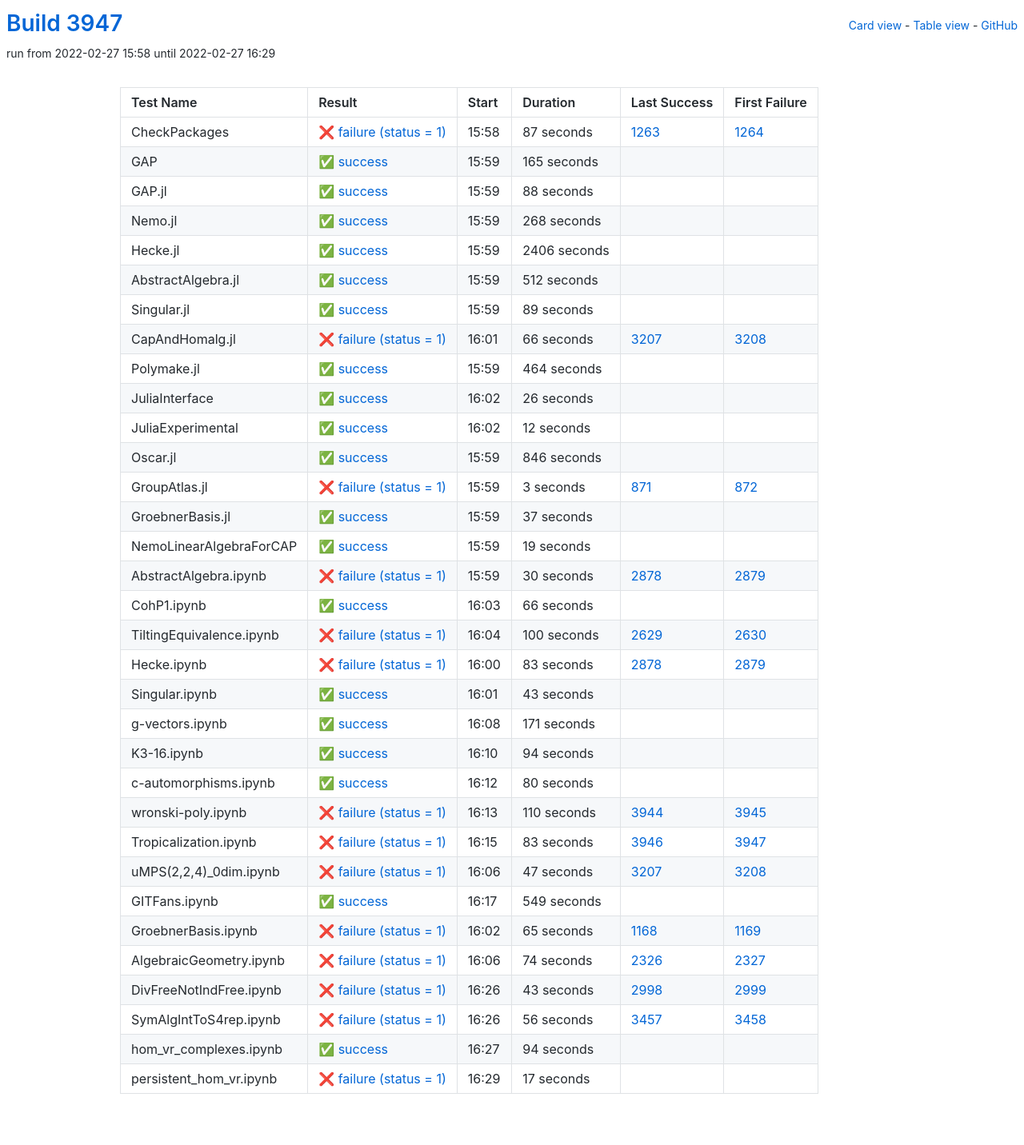
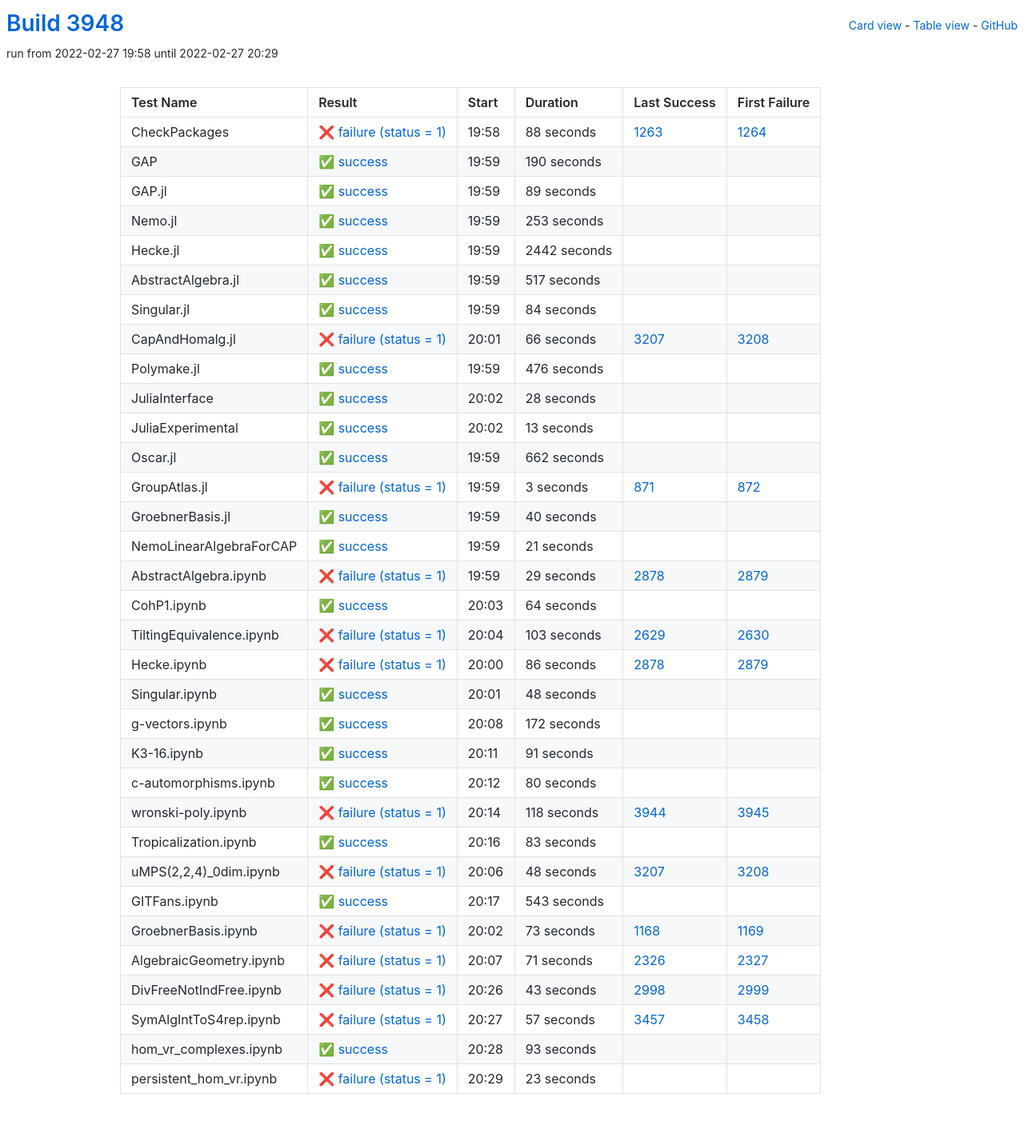
Before and after one commit to oscar-system/oscar-ci-status-stable, a Jekyll site: the page built from table.html, in a window 1280 px wide. Shown: the whole page at 80% size. Built offline with Jekyll 4.4.1, drawn with Linux system fonts in a browser that asks for light colours.

Commit message:
Build #3948

```diff
--- a/_data/ci.yml
+++ b/_data/ci.yml
@@ -1,6 +1,6 @@
 ---
-build: 3947
-build_url: https://oscarci.mathematik.uni-kl.de/job/oscar-stable/3947/
+build: 3948
+build_url: https://oscarci.mathematik.uni-kl.de/job/oscar-stable/3948/
 job: oscar-stable
 organization: oscar-system
 repo: oscar-ci-status-stable
@@ -8,80 +8,32 @@ repourl: https://github.com/oscar-system/oscar-ci-status-stable
 tests:
 - name: CheckPackages
   id: checkpackages
-  log: https://oscarci.mathematik.uni-kl.de/job/oscar-stable/3947/artifact/logs/build-3947/CheckPackages.log
-  start: 2022-02-27 15:58
+  log: https://oscarci.mathematik.uni-kl.de/job/oscar-stable/3948/artifact/logs/build-3948/CheckPackages.log
+  start: 2022-02-27 19:58
   success: false
   exitcode: 1
   status: failure
-  duration: 87
+  duration: 88
   last_success: 1263
   last_success_url: https://oscarci.mathematik.uni-kl.de/job/oscar-stable/1263/
   first_failure: 1264
   first_failure_url: https://oscarci.mathematik.uni-kl.de/job/oscar-stable/1264/
 - name: GAP
   id: gap
-  log: https://oscarci.mathematik.uni-kl.de/job/oscar-stable/3947/artifact/logs/build-3947/GAP.log
-  start: 2022-02-27 15:59
+  log: https://oscarci.mathematik.uni-kl.de/job/oscar-stable/3948/artifact/logs/build-3948/GAP.log
+  start: 2022-02-27 19:59
   success: true
   exitcode: 0
   status: success
-  duration: 165
+  duration: 190
   last_success: false
   last_success_url:
   first_failure: false
   first_failure_url:
 - name: GAP.jl
   id: gap-jl
-  log: https://oscarci.mathematik.uni-kl.de/job/oscar-stable/3947/artifact/logs/build-3947/GAP.jl.log
-  start: 2022-02-27 15:59
-  success: true
-  exitcode: 0
-  status: success
-  duration: 88
-  last_success: false
-  last_success_url:
-  first_failure: false
-  first_failure_url:
-- name: Nemo.jl
-  id: nemo-jl
-  log: https://oscarci.mathematik.uni-kl.de/job/oscar-stable/3947/artifact/logs/build-3947/Nemo.jl.log
-  start: 2022-02-27 15:59
-  success: true
-  exitcode: 0
-  status: success
-  duration: 268
-  last_success: false
-  last_success_url:
-  first_failure: false
-  first_failure_url:
-- name: Hecke.jl
-  id: hecke-jl
-  log: https://oscarci.mathematik.uni-kl.de/job/oscar-stable/3947/artifact/logs/build-3947/Hecke.jl.log
-  start: 2022-02-27 15:59
-  success: true
-  exitcode: 0
-  status: success
-  duration: 2406
-  last_success: false
-  last_success_url:
-  first_failure: false
-  first_failure_url:
-- name: AbstractAlgebra.jl
-  id: abstractalgebra-jl
-  log: https://oscarci.mathematik.uni-kl.de/job/oscar-stable/3947/artifact/logs/build-3947/AbstractAlgebra.jl.log
-  start: 2022-02-27 15:59
-  success: true
-  exitcode: 0
-  status: success
-  duration: 512
-  last_success: false
-  last_success_url:
-  first_failure: false
-  first_failure_url:
-- name: Singular.jl
-  id: singular-jl
-  log: https://oscarci.mathematik.uni-kl.de/job/oscar-stable/3947/artifact/logs/build-3947/Singular.jl.log
-  start: 2022-02-27 15:59
+  log: https://oscarci.mathematik.uni-kl.de/job/oscar-stable/3948/artifact/logs/build-3948/GAP.jl.log
+  start: 2022-02-27 19:59
   success: true
   exitcode: 0
   status: success
@@ -90,10 +42,58 @@ tests:
   last_success_url:
   first_failure: false
   first_failure_url:
+- name: Nemo.jl
+  id: nemo-jl
+  log: https://oscarci.mathematik.uni-kl.de/job/oscar-stable/3948/artifact/logs/build-3948/Nemo.jl.log
+  start: 2022-02-27 19:59
+  success: true
+  exitcode: 0
+  status: success
+  duration: 253
+  last_success: false
+  last_success_url:
+  first_failure: false
+  first_failure_url:
+- name: Hecke.jl
+  id: hecke-jl
+  log: https://oscarci.mathematik.uni-kl.de/job/oscar-stable/3948/artifact/logs/build-3948/Hecke.jl.log
+  start: 2022-02-27 19:59
+  success: true
+  exitcode: 0
+  status: success
+  duration: 2442
+  last_success: false
+  last_success_url:
+  first_failure: false
+  first_failure_url:
+- name: AbstractAlgebra.jl
+  id: abstractalgebra-jl
+  log: https://oscarci.mathematik.uni-kl.de/job/oscar-stable/3948/artifact/logs/build-3948/AbstractAlgebra.jl.log
+  start: 2022-02-27 19:59
+  success: true
+  exitcode: 0
+  status: success
+  duration: 517
+  last_success: false
+  last_success_url:
+  first_failure: false
+  first_failure_url:
+- name: Singular.jl
+  id: singular-jl
+  log: https://oscarci.mathematik.uni-kl.de/job/oscar-stable/3948/artifact/logs/build-3948/Singular.jl.log
+  start: 2022-02-27 19:59
+  success: true
+  exitcode: 0
+  status: success
+  duration: 84
+  last_success: false
+  last_success_url:
+  first_failure: false
+  first_failure_url:
 - name: CapAndHomalg.jl
   id: capandhomalg-jl
-  log: https://oscarci.mathematik.uni-kl.de/job/oscar-stable/3947/artifact/logs/build-3947/CapAndHomalg.jl.log
-  start: 2022-02-27 16:01
+  log: https://oscarci.mathematik.uni-kl.de/job/oscar-stable/3948/artifact/logs/build-3948/CapAndHomalg.jl.log
+  start: 2022-02-27 20:01
   success: false
   exitcode: 1
   status: failure
@@ -104,56 +104,56 @@ tests:
   first_failure_url: https://oscarci.mathematik.uni-kl.de/job/oscar-stable/3208/
 - name: Polymake.jl
   id: polymake-jl
-  log: https://oscarci.mathematik.uni-kl.de/job/oscar-stable/3947/artifact/logs/build-3947/Polymake.jl.log
-  start: 2022-02-27 15:59
+  log: https://oscarci.mathematik.uni-kl.de/job/oscar-stable/3948/artifact/logs/build-3948/Polymake.jl.log
+  start: 2022-02-27 19:59
   success: true
   exitcode: 0
   status: success
-  duration: 464
+  duration: 476
   last_success: false
   last_success_url:
   first_failure: false
   first_failure_url:
 - name: JuliaInterface
   id: juliainterface
-  log: https://oscarci.mathematik.uni-kl.de/job/oscar-stable/3947/artifact/logs/build-3947/JuliaInterface.log
-  start: 2022-02-27 16:02
+  log: https://oscarci.mathematik.uni-kl.de/job/oscar-stable/3948/artifact/logs/build-3948/JuliaInterface.log
+  start: 2022-02-27 20:02
   success: true
   exitcode: 0
   status: success
-  duration: 26
+  duration: 28
   last_success: false
   last_success_url:
   first_failure: false
   first_failure_url:
 - name: JuliaExperimental
   id: juliaexperimental
-  log: https://oscarci.mathematik.uni-kl.de/job/oscar-stable/3947/artifact/logs/build-3947/JuliaExperimental.log
-  start: 2022-02-27 16:02
+  log: https://oscarci.mathematik.uni-kl.de/job/oscar-stable/3948/artifact/logs/build-3948/JuliaExperimental.log
+  start: 2022-02-27 20:02
   success: true
   exitcode: 0
   status: success
-  duration: 12
+  duration: 13
   last_success: false
   last_success_url:
   first_failure: false
   first_failure_url:
 - name: Oscar.jl
   id: oscar-jl
-  log: https://oscarci.mathematik.uni-kl.de/job/oscar-stable/3947/artifact/logs/build-3947/Oscar.jl.log
-  start: 2022-02-27 15:59
+  log: https://oscarci.mathematik.uni-kl.de/job/oscar-stable/3948/artifact/logs/build-3948/Oscar.jl.log
+  start: 2022-02-27 19:59
   success: true
   exitcode: 0
   status: success
-  duration: 846
+  duration: 662
   last_success: false
   last_success_url:
   first_failure: false
   first_failure_url:
 - name: GroupAtlas.jl
   id: groupatlas-jl
-  log: https://oscarci.mathematik.uni-kl.de/job/oscar-stable/3947/artifact/logs/build-3947/GroupAtlas.jl.log
-  start: 2022-02-27 15:59
+  log: https://oscarci.mathematik.uni-kl.de/job/oscar-stable/3948/artifact/logs/build-3948/GroupAtlas.jl.log
+  start: 2022-02-27 19:59
   success: false
   exitcode: 1
   status: failure
@@ -164,116 +164,116 @@ tests:
   first_failure_url: https://oscarci.mathematik.uni-kl.de/job/oscar-stable/872/
 - name: GroebnerBasis.jl
   id: groebnerbasis-jl
-  log: https://oscarci.mathematik.uni-kl.de/job/oscar-stable/3947/artifact/logs/build-3947/GroebnerBasis.jl.log
-  start: 2022-02-27 15:59
+  log: https://oscarci.mathematik.uni-kl.de/job/oscar-stable/3948/artifact/logs/build-3948/GroebnerBasis.jl.log
+  start: 2022-02-27 19:59
   success: true
   exitcode: 0
   status: success
-  duration: 37
+  duration: 40
   last_success: false
   last_success_url:
   first_failure: false
   first_failure_url:
 - name: NemoLinearAlgebraForCAP
   id: nemolinearalgebraforcap
-  log: https://oscarci.mathematik.uni-kl.de/job/oscar-stable/3947/artifact/logs/build-3947/NemoLinearAlgebraForCAP.log
-  start: 2022-02-27 15:59
+  log: https://oscarci.mathematik.uni-kl.de/job/oscar-stable/3948/artifact/logs/build-3948/NemoLinearAlgebraForCAP.log
+  start: 2022-02-27 19:59
   success: true
   exitcode: 0
   status: success
-  duration: 19
+  duration: 21
   last_success: false
   last_success_url:
   first_failure: false
   first_failure_url:
 - name: AbstractAlgebra.ipynb
   id: abstractalgebra-ipynb
-  log: https://oscarci.mathematik.uni-kl.de/job/oscar-stable/3947/artifact/logs/build-3947/AbstractAlgebra.ipynb.log
-  start: 2022-02-27 15:59
+  log: https://oscarci.mathematik.uni-kl.de/job/oscar-stable/3948/artifact/logs/build-3948/AbstractAlgebra.ipynb.log
+  start: 2022-02-27 19:59
   success: false
   exitcode: 1
   status: failure
-  duration: 30
+  duration: 29
   last_success: 2878
   last_success_url: https://oscarci.mathematik.uni-kl.de/job/oscar-stable/2878/
   first_failure: 2879
   first_failure_url: https://oscarci.mathematik.uni-kl.de/job/oscar-stable/2879/
 - name: CohP1.ipynb
   id: cohp1-ipynb
-  log: https://oscarci.mathematik.uni-kl.de/job/oscar-stable/3947/artifact/logs/build-3947/CohP1.ipynb.log
-  start: 2022-02-27 16:03
+  log: https://oscarci.mathematik.uni-kl.de/job/oscar-stable/3948/artifact/logs/build-3948/CohP1.ipynb.log
+  start: 2022-02-27 20:03
   success: true
   exitcode: 0
   status: success
-  duration: 66
+  duration: 64
   last_success: false
   last_success_url:
   first_failure: false
   first_failure_url:
 - name: TiltingEquivalence.ipynb
   id: tiltingequivalence-ipynb
-  log: https://oscarci.mathematik.uni-kl.de/job/oscar-stable/3947/artifact/logs/build-3947/TiltingEquivalence.ipynb.log
-  start: 2022-02-27 16:04
+  log: https://oscarci.mathematik.uni-kl.de/job/oscar-stable/3948/artifact/logs/build-3948/TiltingEquivalence.ipynb.log
+  start: 2022-02-27 20:04
   success: false
   exitcode: 1
   status: failure
-  duration: 100
+  duration: 103
   last_success: 2629
   last_success_url: https://oscarci.mathematik.uni-kl.de/job/oscar-stable/2629/
   first_failure: 2630
   first_failure_url: https://oscarci.mathematik.uni-kl.de/job/oscar-stable/2630/
 - name: Hecke.ipynb
   id: hecke-ipynb
-  log: https://oscarci.mathematik.uni-kl.de/job/oscar-stable/3947/artifact/logs/build-3947/Hecke.ipynb.log
-  start: 2022-02-27 16:00
+  log: https://oscarci.mathematik.uni-kl.de/job/oscar-stable/3948/artifact/logs/build-3948/Hecke.ipynb.log
+  start: 2022-02-27 20:00
   success: false
   exitcode: 1
   status: failure
-  duration: 83
+  duration: 86
   last_success: 2878
   last_success_url: https://oscarci.mathematik.uni-kl.de/job/oscar-stable/2878/
   first_failure: 2879
   first_failure_url: https://oscarci.mathematik.uni-kl.de/job/oscar-stable/2879/
 - name: Singular.ipynb
   id: singular-ipynb
-  log: https://oscarci.mathematik.uni-kl.de/job/oscar-stable/3947/artifact/logs/build-3947/Singular.ipynb.log
-  start: 2022-02-27 16:01
+  log: https://oscarci.mathematik.uni-kl.de/job/oscar-stable/3948/artifact/logs/build-3948/Singular.ipynb.log
+  start: 2022-02-27 20:01
   success: true
   exitcode: 0
   status: success
-  duration: 43
+  duration: 48
   last_success: false
   last_success_url:
   first_failure: false
   first_failure_url:
 - name: g-vectors.ipynb
   id: g-vectors-ipynb
-  log: https://oscarci.mathematik.uni-kl.de/job/oscar-stable/3947/artifact/logs/build-3947/g-vectors.ipynb.log
-  start: 2022-02-27 16:08
+  log: https://oscarci.mathematik.uni-kl.de/job/oscar-stable/3948/artifact/logs/build-3948/g-vectors.ipynb.log
+  start: 2022-02-27 20:08
   success: true
   exitcode: 0
   status: success
-  duration: 171
+  duration: 172
   last_success: false
   last_success_url:
   first_failure: false
   first_failure_url:
 - name: K3-16.ipynb
   id: k3-16-ipynb
-  log: https://oscarci.mathematik.uni-kl.de/job/oscar-stable/3947/artifact/logs/build-3947/K3-16.ipynb.log
-  start: 2022-02-27 16:10
+  log: https://oscarci.mathematik.uni-kl.de/job/oscar-stable/3948/artifact/logs/build-3948/K3-16.ipynb.log
+  start: 2022-02-27 20:11
   success: true
   exitcode: 0
   status: success
-  duration: 94
+  duration: 91
   last_success: false
   last_success_url:
   first_failure: false
   first_failure_url:
 - name: c-automorphisms.ipynb
   id: c-automorphisms-ipynb
-  log: https://oscarci.mathematik.uni-kl.de/job/oscar-stable/3947/artifact/logs/build-3947/c-automorphisms.ipynb.log
-  start: 2022-02-27 16:12
+  log: https://oscarci.mathematik.uni-kl.de/job/oscar-stable/3948/artifact/logs/build-3948/c-automorphisms.ipynb.log
+  start: 2022-02-27 20:12
   success: true
   exitcode: 0
   status: success
@@ -284,80 +284,80 @@ tests:
   first_failure_url:
 - name: wronski-poly.ipynb
   id: wronski-poly-ipynb
-  log: https://oscarci.mathematik.uni-kl.de/job/oscar-stable/3947/artifact/logs/build-3947/wronski-poly.ipynb.log
-  start: 2022-02-27 16:13
+  log: https://oscarci.mathematik.uni-kl.de/job/oscar-stable/3948/artifact/logs/build-3948/wronski-poly.ipynb.log
+  start: 2022-02-27 20:14
   success: false
   exitcode: 1
   status: failure
-  duration: 110
+  duration: 118
   last_success: 3944
   last_success_url: https://oscarci.mathematik.uni-kl.de/job/oscar-stable/3944/
   first_failure: 3945
   first_failure_url: https://oscarci.mathematik.uni-kl.de/job/oscar-stable/3945/
 - name: Tropicalization.ipynb
   id: tropicalization-ipynb
-  log: https://oscarci.mathematik.uni-kl.de/job/oscar-stable/3947/artifact/logs/build-3947/Tropicalization.ipynb.log
-  start: 2022-02-27 16:15
+  log: https://oscarci.mathematik.uni-kl.de/job/oscar-stable/3948/artifact/logs/build-3948/Tropicalization.ipynb.log
+  start: 2022-02-27 20:16
+  success: true
+  exitcode: 0
+  status: success
+  duration: 83
+  last_success: false
+  last_success_url:
+  first_failure: false
+  first_failure_url:
+- name: uMPS(2,2,4)_0dim.ipynb
+  id: umps-2-2-4-0dim-ipynb
+  log: https://oscarci.mathematik.uni-kl.de/job/oscar-stable/3948/artifact/logs/build-3948/uMPS-2-2-4-_0dim.ipynb.log
+  start: 2022-02-27 20:06
   success: false
   exitcode: 1
   status: failure
-  duration: 83
-  last_success: 3946
-  last_success_url: https://oscarci.mathematik.uni-kl.de/job/oscar-stable/3946/
-  first_failure: 3947
-  first_failure_url: https://oscarci.mathematik.uni-kl.de/job/oscar-stable/3947/
-- name: uMPS(2,2,4)_0dim.ipynb
-  id: umps-2-2-4-0dim-ipynb
-  log: https://oscarci.mathematik.uni-kl.de/job/oscar-stable/3947/artifact/logs/build-3947/uMPS-2-2-4-_0dim.ipynb.log
-  start: 2022-02-27 16:06
-  success: false
-  exitcode: 1
-  status: failure
-  duration: 47
+  duration: 48
   last_success: 3207
   last_success_url: https://oscarci.mathematik.uni-kl.de/job/oscar-stable/3207/
   first_failure: 3208
   first_failure_url: https://oscarci.mathematik.uni-kl.de/job/oscar-stable/3208/
 - name: GITFans.ipynb
   id: gitfans-ipynb
-  log: https://oscarci.mathematik.uni-kl.de/job/oscar-stable/3947/artifact/logs/build-3947/GITFans.ipynb.log
-  start: 2022-02-27 16:17
+  log: https://oscarci.mathematik.uni-kl.de/job/oscar-stable/3948/artifact/logs/build-3948/GITFans.ipynb.log
+  start: 2022-02-27 20:17
   success: true
   exitcode: 0
   status: success
-  duration: 549
+  duration: 543
   last_success: false
   last_success_url:
   first_failure: false
   first_failure_url:
 - name: GroebnerBasis.ipynb
   id: groebnerbasis-ipynb
-  log: https://oscarci.mathematik.uni-kl.de/job/oscar-stable/3947/artifact/logs/build-3947/GroebnerBasis.ipynb.log
-  start: 2022-02-27 16:02
+  log: https://oscarci.mathematik.uni-kl.de/job/oscar-stable/3948/artifact/logs/build-3948/GroebnerBasis.ipynb.log
+  start: 2022-02-27 20:02
   success: false
   exitcode: 1
   status: failure
-  duration: 65
+  duration: 73
   last_success: 1168
   last_success_url: https://oscarci.mathematik.uni-kl.de/job/oscar-stable/1168/
   first_failure: 1169
   first_failure_url: https://oscarci.mathematik.uni-kl.de/job/oscar-stable/1169/
 - name: AlgebraicGeometry.ipynb
   id: algebraicgeometry-ipynb
-  log: https://oscarci.mathematik.uni-kl.de/job/oscar-stable/3947/artifact/logs/build-3947/AlgebraicGeometry.ipynb.log
-  start: 2022-02-27 16:06
+  log: https://oscarci.mathematik.uni-kl.de/job/oscar-stable/3948/artifact/logs/build-3948/AlgebraicGeometry.ipynb.log
+  start: 2022-02-27 20:07
   success: false
   exitcode: 1
   status: failure
-  duration: 74
+  duration: 71
   last_success: 2326
   last_success_url: https://oscarci.mathematik.uni-kl.de/job/oscar-stable/2326/
   first_failure: 2327
   first_failure_url: https://oscarci.mathematik.uni-kl.de/job/oscar-stable/2327/
 - name: DivFreeNotIndFree.ipynb
   id: divfreenotindfree-ipynb
-  log: https://oscarci.mathematik.uni-kl.de/job/oscar-stable/3947/artifact/logs/build-3947/DivFreeNotIndFree.ipynb.log
-  start: 2022-02-27 16:26
+  log: https://oscarci.mathematik.uni-kl.de/job/oscar-stable/3948/artifact/logs/build-3948/DivFreeNotIndFree.ipynb.log
+  start: 2022-02-27 20:26
   success: false
   exitcode: 1
   status: failure
@@ -368,36 +368,36 @@ tests:
   first_failure_url: https://oscarci.mathematik.uni-kl.de/job/oscar-stable/2999/
 - name: SymAlgIntToS4rep.ipynb
   id: symalginttos4rep-ipynb
-  log: https://oscarci.mathematik.uni-kl.de/job/oscar-stable/3947/artifact/logs/build-3947/SymAlgIntToS4rep.ipynb.log
-  start: 2022-02-27 16:26
+  log: https://oscarci.mathematik.uni-kl.de/job/oscar-stable/3948/artifact/logs/build-3948/SymAlgIntToS4rep.ipynb.log
+  start: 2022-02-27 20:27
   success: false
   exitcode: 1
   status: failure
-  duration: 56
+  duration: 57
   last_success: 3457
   last_success_url: https://oscarci.mathematik.uni-kl.de/job/oscar-stable/3457/
   first_failure: 3458
   first_failure_url: https://oscarci.mathematik.uni-kl.de/job/oscar-stable/3458/
 - name: hom_vr_complexes.ipynb
   id: hom-vr-complexes-ipynb
-  log: https://oscarci.mathematik.uni-kl.de/job/oscar-stable/3947/artifact/logs/build-3947/hom_vr_complexes.ipynb.log
-  start: 2022-02-27 16:27
+  log: https://oscarci.mathematik.uni-kl.de/job/oscar-stable/3948/artifact/logs/build-3948/hom_vr_complexes.ipynb.log
+  start: 2022-02-27 20:28
   success: true
   exitcode: 0
   status: success
-  duration: 94
+  duration: 93
   last_success: false
   last_success_url:
   first_failure: false
   first_failure_url:
 - name: persistent_hom_vr.ipynb
   id: persistent-hom-vr-ipynb
-  log: https://oscarci.mathematik.uni-kl.de/job/oscar-stable/3947/artifact/logs/build-3947/persistent_hom_vr.ipynb.log
-  start: 2022-02-27 16:29
+  log: https://oscarci.mathematik.uni-kl.de/job/oscar-stable/3948/artifact/logs/build-3948/persistent_hom_vr.ipynb.log
+  start: 2022-02-27 20:29
   success: false
   exitcode: 1
   status: failure
-  duration: 17
+  duration: 23
   last_success: false
   last_success_url:
   first_failure: false
```
Also changed, not shown: README.md.
